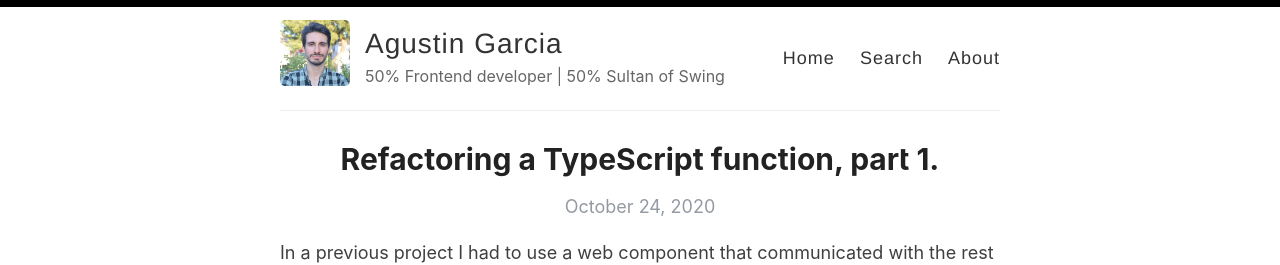
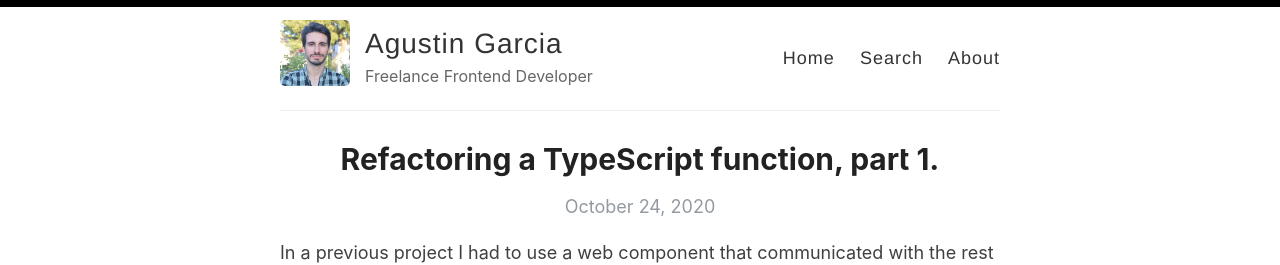
Before and after one commit to agarciabz/agarciabz.github.io, a Jekyll site: the page built from index.html, in a window 1280 px wide. Shown: the top 265 px of the page. Built offline with Jekyll 4.4.1, drawn with Linux system fonts in a browser that asks for light colours; the list of posts is cut into pages by our own code.

Commit message:
update description

```diff
--- a/_config.yml
+++ b/_config.yml
@@ -9,7 +9,7 @@ name: Agustin Garcia
 author: Agustin Garcia
 
 # Short bio or description (displayed in the header)
-description: 50% Frontend developer | 50% Sultan of Swing
+description: Freelance Frontend Developer
 
 # URL of your avatar or profile pic (you could use your GitHub profile pic)
 avatar: /images/foto.jpg
@@ -34,7 +34,6 @@ footer-links:
   youtube: # channel/<your_long_string> or user/<user-name>
   googleplus: # anything in your profile username that comes after plus.google.com/
   playconsole:
-
 
 # Enter your Disqus shortname (not your username) to enable commenting on posts
 # You can find your shortname on the Settings page of your Disqus account
@@ -71,7 +70,7 @@ kramdown:
   syntax_highlighter: rouge
   syntax_highlighter_opts:
     # Use existing pygments syntax highlighting css
-    css_class: 'highlight'
+    css_class: "highlight"
 
 # Set the Sass partials directory, as we're using @imports
 sass:
@@ -84,7 +83,7 @@ plugins:
   - jekyll-seo-tag
   - jekyll-paginate
 
-include: ['_pages']
+include: ["_pages"]
 
 paginate: 6
 paginate_path: /page:num/
```
